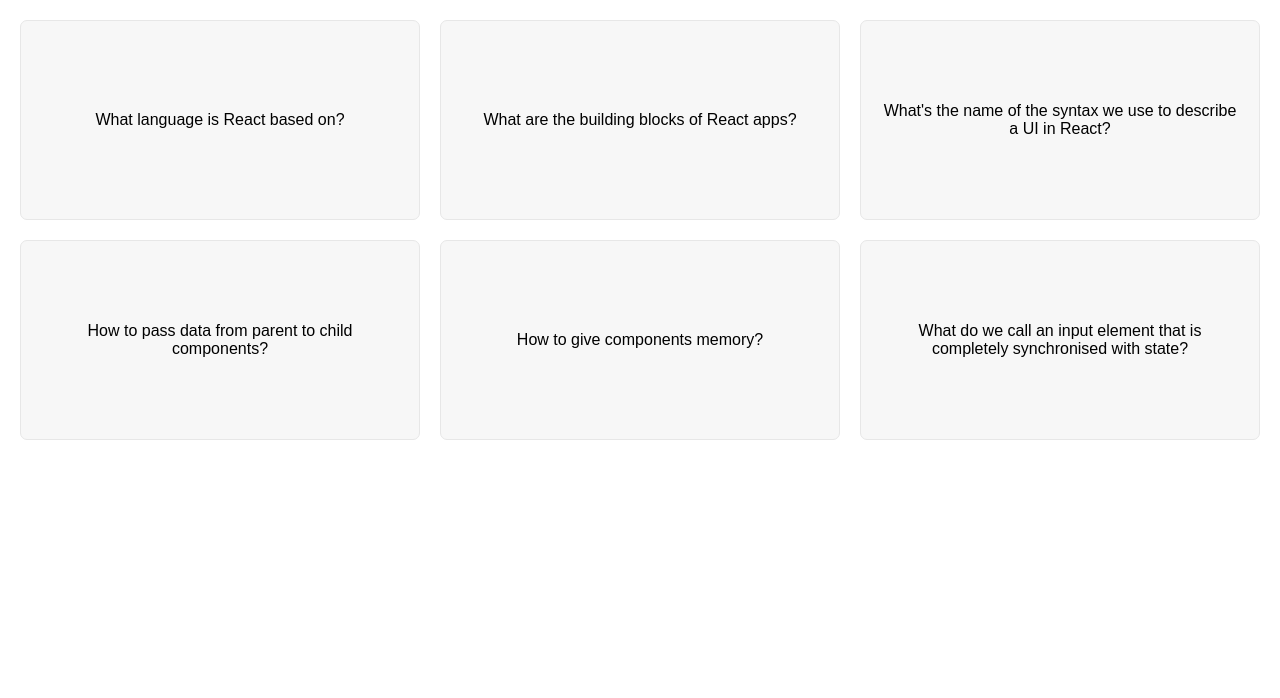
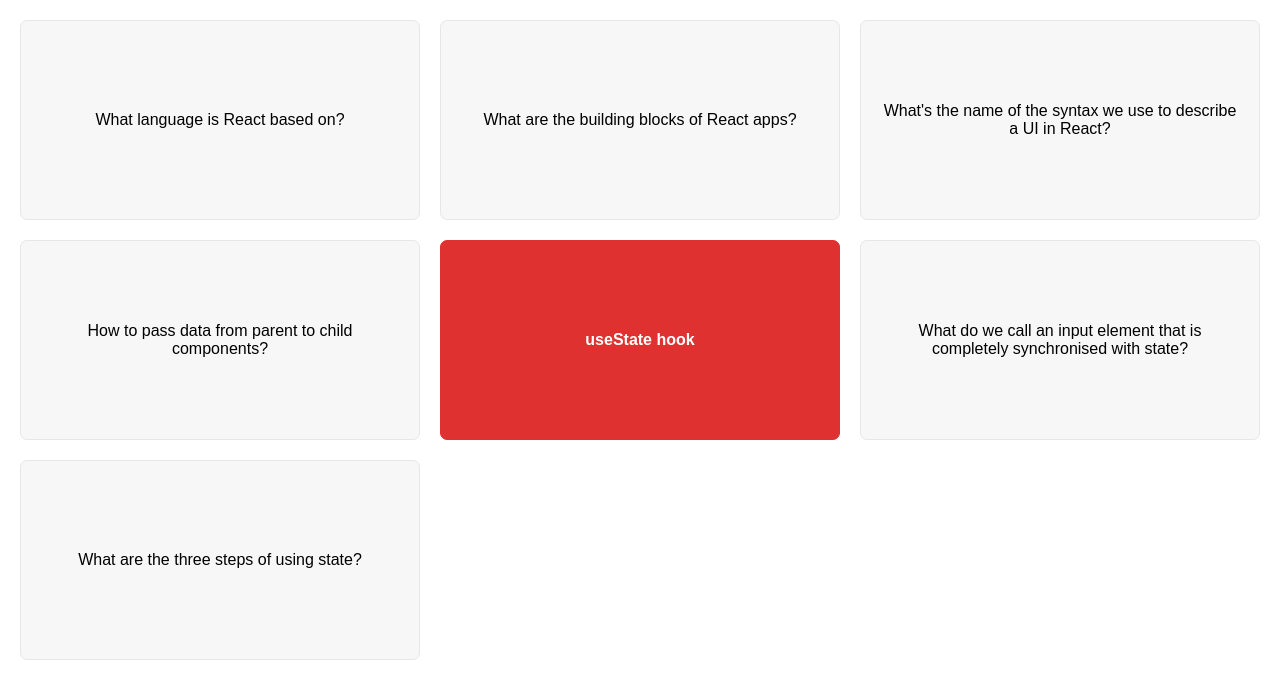
Before and after one commit to leah-massey/Coding-Flashcards, a React (Create React App) app: page / in a window 1280 px wide. Shown: the top 698 px of the page. Built offline with nearby package versions, Linux system fonts and the light colour scheme.

Commit message:
Controlled elements used to reveal the answer to the selected card. Ternary operator used to set the class for the selected card (and turn it red).

```diff
--- a/src/App.js
+++ b/src/App.js
@@ -1,3 +1,4 @@
+import { useState } from "react";
 import "./styles.css";
 
 export default function App() {
@@ -40,14 +41,27 @@
       "What do we call an input element that is completely synchronised with state?",
     answer: "Controlled element",
   },
+
+  {
+    id: 2003,
+    question: "What are the three steps of using state?",
+    answer: "Define, use, update",
+  },
 ];
 
 function FlashCards() {
+  const [selectedId, setSelectedId] = useState(9103);
+
   return (
     <div className="flashcards">
       {questions.map((question) => (
-        <div>
-          <p>{question.question}</p>
+        <div
+          key={question.id}
+          className={question.id === selectedId ? "selected" : ""}
+        >
+          <p>
+            {question.id === selectedId ? question.answer : question.question}
+          </p>
         </div>
       ))}
     </div>
```
